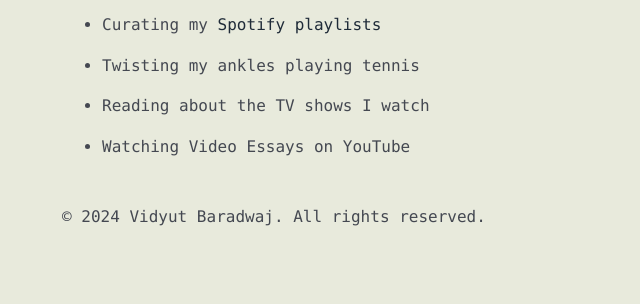
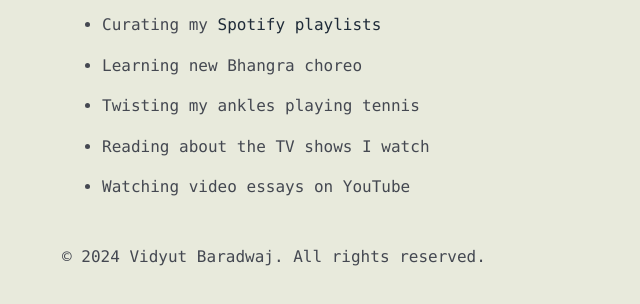
Before and after one commit to vidyut-19/vidyut-19.github.io, a plain HTML site: page hobbies.html in a window 1280 px wide. Shown: the part 152-456 px from the top of the page, without its empty margins (194-834 px from the left). Drawn offline with Linux system fonts and the light colour scheme.

Commit message:
some tweaks

```diff
--- a/hobbies.html
+++ b/hobbies.html
@@ -15,9 +15,10 @@
         <ul>
             <li>Making and drinking coffee</li>
             <li>Curating my <a href="https://open.spotify.com/user/techbuster1909?si=2192211ed0ae45b3"> Spotify playlists </a> </li>
+        <li> Learning new Bhangra choreo </li>
             <li>Twisting my ankles playing tennis</li>
             <li>Reading about the TV shows I watch</li>
-            <li>Watching Video Essays on YouTube</li>
+            <li>Watching video essays on YouTube</li>
         </ul>
     </main>
     </main>
```
Also changed, not shown: index.html (+1 -1 lines).
